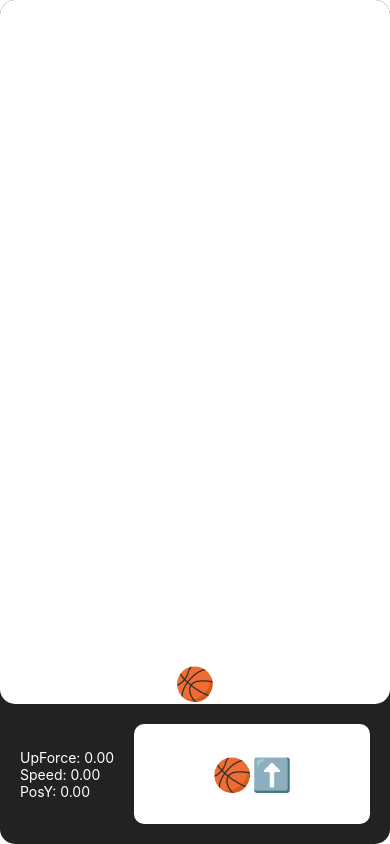
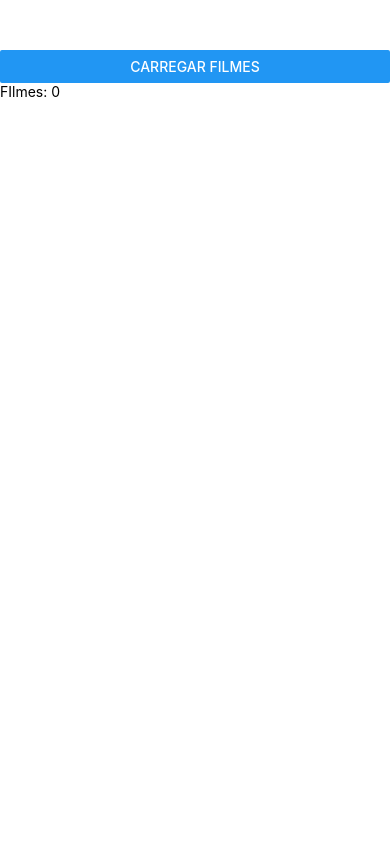
Before and after one commit to olavuwdev/my-app, a React Native app: screen / in a window 390 px wide. Built offline with nearby package versions, Linux system fonts and the light colour scheme.

Commit message:
FilmesCartaz

```diff
--- a/App.tsx
+++ b/App.tsx
@@ -9,11 +9,11 @@ import  { MyBotton } from './componentes/ButtonCheck/';
 import { Styles} from './assets/style/styles';
 import { ScreenLogin} from './componentes/AppAula1/';
 import { ControlBoll } from './componentes/ControlBoll/';
-
+import { FilmesEmCartaz } from './componentes/FIlmesEmCartaz';
 const App = () => {
 
-    return (
-       <ControlBoll/>
+    return(
+       <FilmesEmCartaz/>
     );
 }
 
--- /dev/null
+++ b/componentes/FIlmesEmCartaz/index.tsx
@@ -0,0 +1,28 @@
+import React, { useState } from 'react';
+import {Button, Text, View, SafeAreaView } from 'react-native';
+import { styles } from './style';
+
+
+export const FilmesEmCartaz = () =>{
+
+    const  [movies, setMovies] = useState([]);
+
+    const handleLoadButton = async () =>{
+
+
+        const req = await fetch("https://api.b7web.com.br/cinema/")
+        const json = await req.json();
+
+        if(json){
+            setMovies(json);
+        }
+
+    }
+
+    return(
+    <SafeAreaView style={styles.container}>
+        <Button title="Carregar filmes" onPress={handleLoadButton} />
+        <Text>FIlmes: {movies.length}</Text>
+    </SafeAreaView>
+);
+}
--- /dev/null
+++ b/componentes/FIlmesEmCartaz/style.ts
@@ -0,0 +1,8 @@
+import React  from "react";
+import { StyleSheet } from "react-native";
+
+export const styles = StyleSheet.create({
+    container:{
+        marginTop:50
+    }
+})
```
